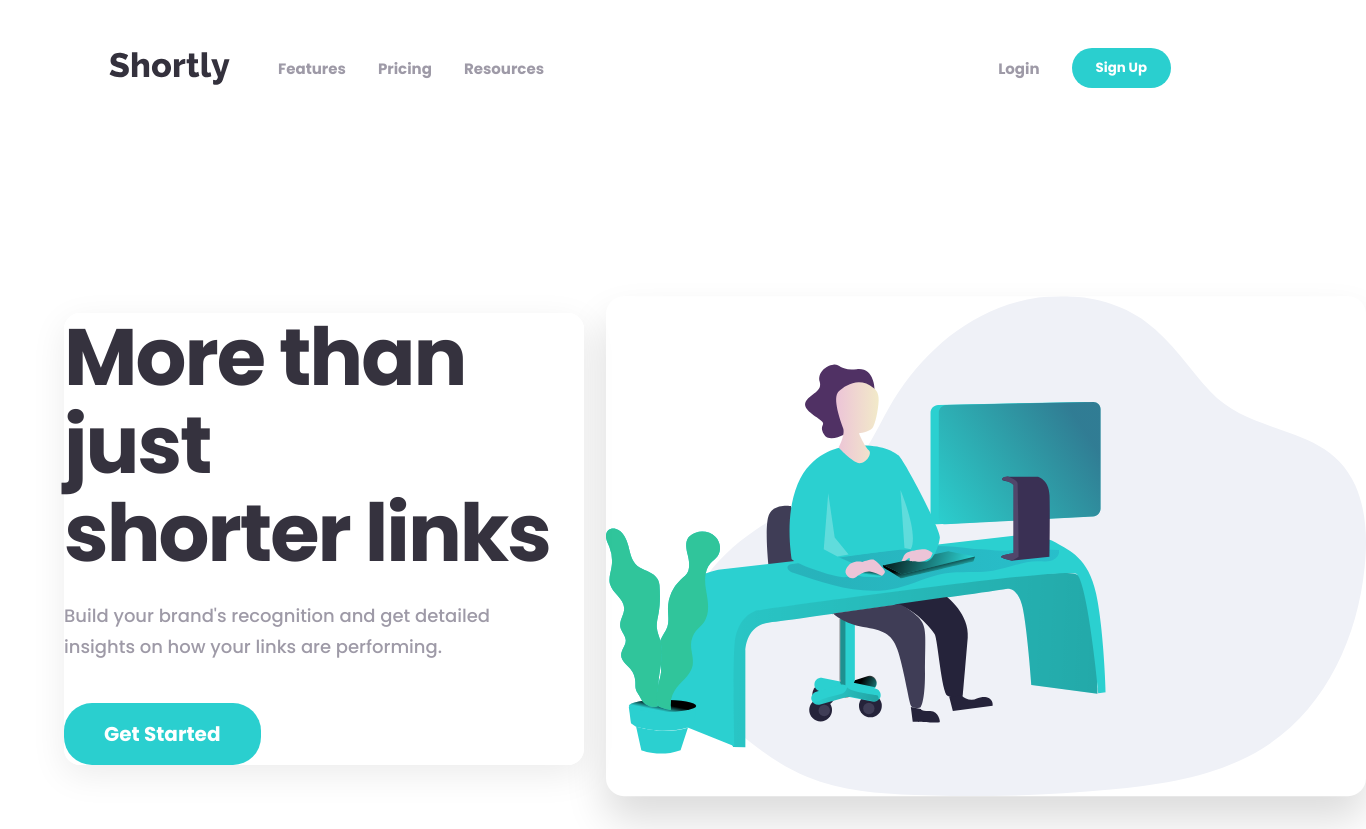
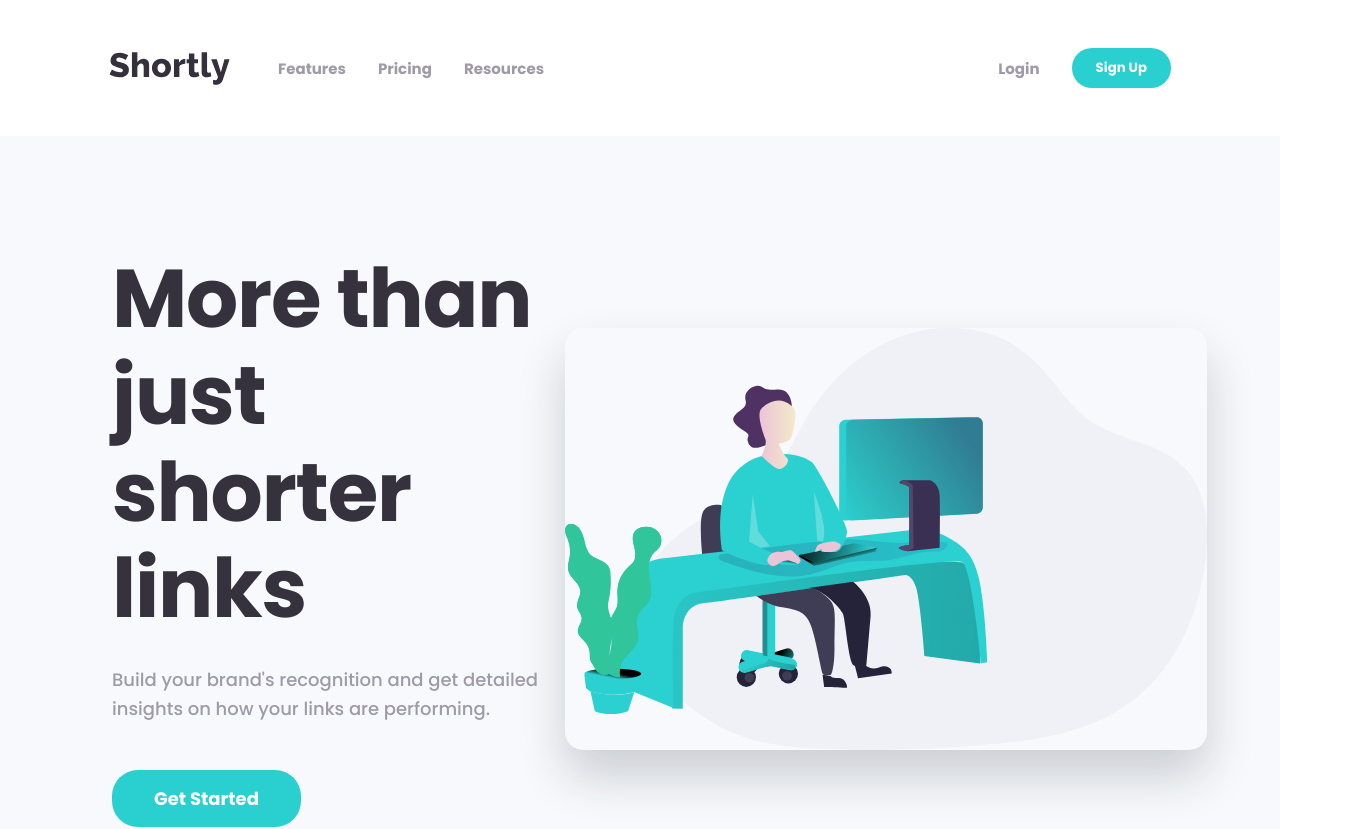
Before and after one commit to Gemcreation/urlproject1, a React (Create React App) app: page / in a window 1280 px wide. Shown: the top 829 px of the page, 1366 px wide, since content can reach past the window. Built offline with nearby package versions, Linux system fonts and the light colour scheme.

Commit message:
hero working on alignment

```diff
--- a/src/components/Hero.jsx
+++ b/src/components/Hero.jsx
@@ -38,9 +38,9 @@ const Hero = () => {
           </p>
           <button className="btn btn--get-started">Get Started</button>
         </div>
-      </div>
-      <div className="hero__image">
-        <img src={workingIllustration} alt="Person working at a desk" />
+        <div className="hero__image">
+          <img src={workingIllustration} alt="Person working at a desk" />
+        </div>
       </div>
     </section>
   );
--- a/src/styles/main.scss
+++ b/src/styles/main.scss
@@ -346,168 +346,165 @@ img {
 .hero {
   position: relative;
   width: 100%;
-  padding: 50px 0 65px;
-  background-color: #fff;
+  min-height: 720px;
+  background-color: #f7f9fc;
+  padding: 65px 24px 72px;
+  overflow: hidden;
   display: flex;
-  flex-direction: column-reverse;
   align-items: center;
-  justify-content: flex-start;
-  gap: 20px;
-  min-height: 720px;
-  overflow: hidden;
+  justify-content: center;
+}
+
+.hero-wrapper {
+  width: 100%;
+  max-width: 1110px;
+  margin: 0 auto;
+  position: relative;
+  display: flex;
+  flex-direction: column;
+  align-items: center;
+  justify-content: center;
+  gap: 36px;
+}
 
 @media (min-width: 768px) {
-    position: relative;
+  .hero {
+    min-height: 760px;
+    padding: 70px 24px 78px;
+  }
+
+  .hero-wrapper {
     flex-direction: row;
     align-items: center;
-    justify-content: center;
-    padding: 70px 0 78px;
-    min-height: 760px;
-    overflow: visible;
+    justify-content: space-between;
+    gap: 24px;
+  }
 }
 
 @media (min-width: 1024px) {
-    padding: 82px 0 96px;
+  .hero {
     min-height: 820px;
+    padding: 82px 24px 96px;
+  }
+
+  .hero-wrapper {
+    gap: 40px;
+    padding: 0 24px;
   }
 }
 
 .hero__content {
-  position: relative;
+  width: 100%;
+  max-width: 540px;
+  text-align: center;
   z-index: 2;
-  width: 100%;
-  max-width: 520px;
-  text-align: center;
-  flex-shrink: 0;
-  padding: 0 24px;
-  background-color: rgba(255, 255, 255, 0.95);
-  border-radius: 16px;
-  box-shadow: 0 10px 35px rgba(0, 0, 0, 0.08);
-  backdrop-filter: blur(2px);
+  padding: 0;
+}
 
-  h1 {
-    font-size: 42px;
-    line-height: 1.2;
+.hero__content h1 {
+  font-size: 44px;
+  line-height: 1.18;
+  font-weight: 700;
   color: hsl(255, 11%, 22%);
-    margin-bottom: 16px;
-    font-weight: 700;
-    letter-spacing: -1px;
+  margin-bottom: 20px;
+  letter-spacing: -0.8px;
+}
+
+.hero__content p {
+  font-size: 17px;
+  line-height: 1.6;
+  color: hsl(257, 7%, 63%);
+  margin-bottom: 30px;
+  max-width: 510px;
+  margin-left: auto;
+  margin-right: auto;
+}
+
+.hero__content .btn--get-started {
+  padding: 15px 42px;
+  font-size: 18px;
+  border-radius: 26px;
+}
 
 @media (min-width: 768px) {
-      font-size: 60px;
-      line-height: 1.15;
-      margin-bottom: 20px;
-      letter-spacing: -1.5px;
+  .hero__content {
     text-align: left;
+    max-width: 520px;
+    padding-left: 24px;
   }
 
-    @media (min-width: 1024px) {
-      font-size: 80px;
-      line-height: 1.1;
+  .hero__content h1 {
+    font-size: 64px;
     margin-bottom: 24px;
-      letter-spacing: -2px;
-    }
+    letter-spacing: -1.2px;
   }
 
-  p {
+  .hero__content p {
     font-size: 16px;
-    line-height: 1.6;
-    margin-bottom: 32px;
-    color: hsl(257, 7%, 63%);
-
-    @media (min-width: 768px) {
-      font-size: 16px;
-      line-height: 1.65;
-      margin-bottom: 32px;
-      text-align: left;
     max-width: 450px;
-    }
-
-    @media (min-width: 1024px) {
-      font-size: 18px;
-      line-height: 1.7;
+    margin-left: 0;
+    margin-right: 0;
     margin-bottom: 40px;
   }
 }
 
-  .btn--get-started {
-    padding: 16px 40px;
-    font-size: 18px;
-
-    @media (min-width: 768px) {
-      font-size: 18px;
+@media (min-width: 1024px) {
+  .hero__content h1 {
+    font-size: 82px;
+    margin-bottom: 28px;
   }
 
-    @media (min-width: 1024px) {
-      font-size: 20px;
-    }
-  }
-
-  @media (min-width: 768px) {
-    width: auto;
-    max-width: 520px;
-    text-align: left;
-    flex-shrink: 0;
-    padding: 0;
+  .hero__content p {
+    font-size: 18px;
+    margin-bottom: 46px;
   }
 }
 
 .hero__image {
   position: relative;
+  width: 100%;
+  max-width: 600px;
   z-index: 1;
+}
+
+.hero__image img {
   width: 100%;
-  max-width: 560px;
-  display: flex;
-  justify-content: center;
-  align-items: center;
-  flex-shrink: 0;
-  padding: 0 24px;
-
-  img {
-    width: 100%;
-    max-width: 560px;
   height: auto;
   display: block;
   object-fit: contain;
-    object-position: center;
+  object-position: right center;
 }
 
 @media (min-width: 768px) {
+  .hero__image {
     position: absolute;
+    right: 0;
     top: 50%;
-    right: -30px;
-    width: 58%;
-    max-width: none;
-    padding: 0 12px 0 0;
-    justify-content: flex-end;
-    align-items: center;
+    width: 56%;
     transform: translateY(-50%);
-    flex-shrink: 0;
-    z-index: 1;
+    max-width: 710px;
+    padding-right: 24px;
+  }
 
-    img {
-      width: 100%;
-      height: auto;
+  .hero__image img {
     min-width: 420px;
-      max-width: 640px;
-      object-fit: contain;
-      object-position: right center;
-      transform: translateX(5%);
-      box-shadow: 0 24px 42px rgba(0, 0, 0, 0.14);
+    max-width: 760px;
+    transform: translateX(8%);
     border-radius: 18px;
+    box-shadow: 0 26px 48px rgba(32, 35, 52, 0.20);
   }
 }
 
 @media (min-width: 1024px) {
-    right: -40px;
-    width: 62%;
-    padding: 0 30px 0 0;
+  .hero__image {
+    width: 60%;
+    right: -20px;
+  }
 
-    img {
-      min-width: 500px;
-      max-width: 760px;
-      transform: translateX(10%);
-    }
+  .hero__image img {
+    min-width: 520px;
+    max-width: 840px;
+    transform: translateX(12%);
   }
 }
 
```
Lines whose indentation alone changed are shown as unchanged.
